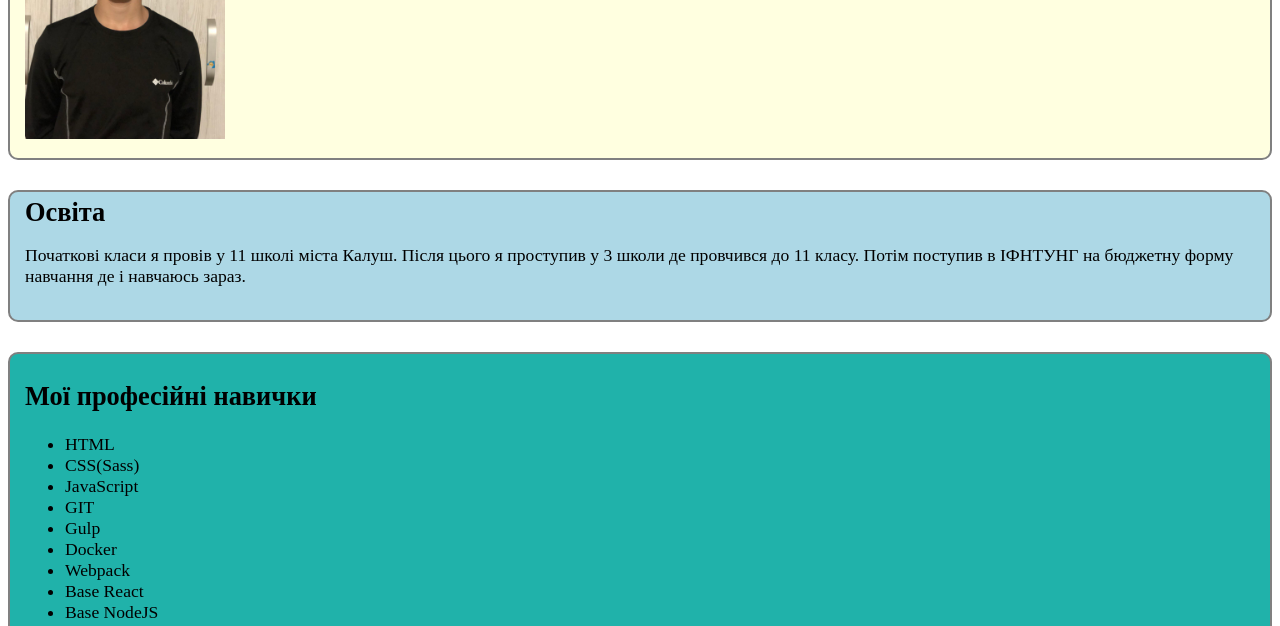
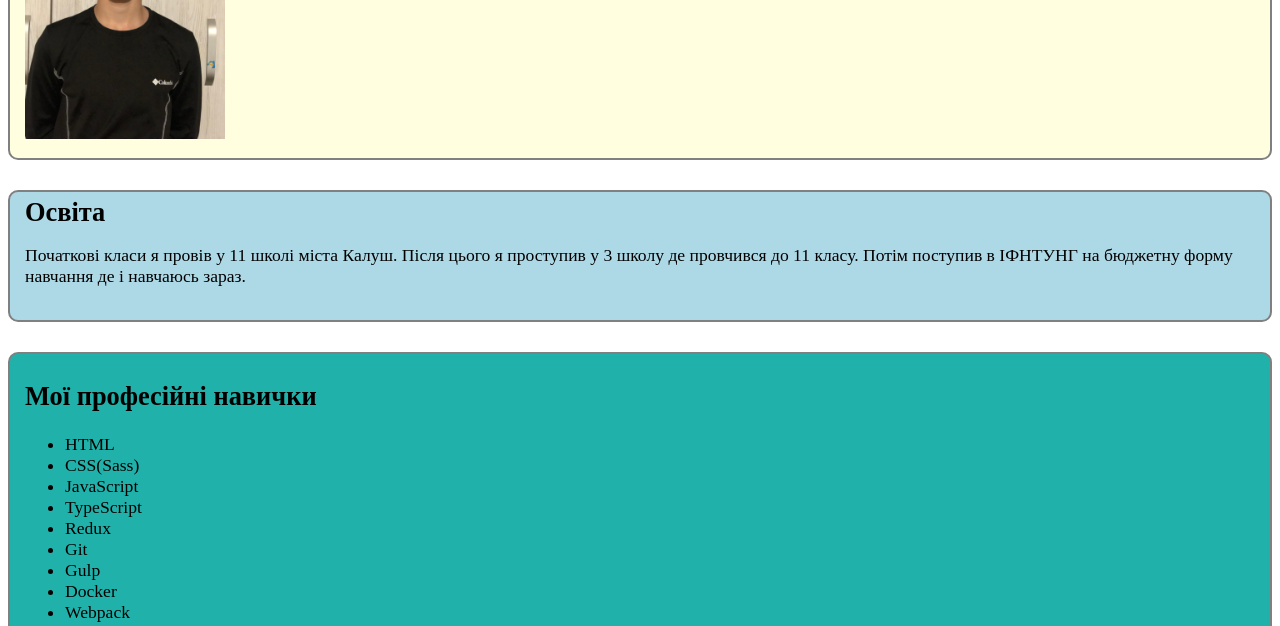
Before and after one commit to AndriyKI-22/cv-education, a plain HTML site: page index.html in a window 1280 px wide. Shown: the part 153-779 px from the top of the page. Drawn offline with Linux system fonts and the light colour scheme.

Commit message:
initial state

```diff
--- a/index.html
+++ b/index.html
@@ -23,7 +23,7 @@
 
         <div class="education">
             <h2>Освіта</h2>
-            <p>Початкові класи я провів у 11 школі міста Калуш. Після цього я проступив у 3 школи де провчився до 11 класу.
+            <p>Початкові класи я провів у 11 школі міста Калуш. Після цього я проступив у 3 школу де провчився до 11 класу.
             Потім поступив в ІФНТУНГ на бюджетну форму навчання де і навчаюсь зараз.</p>
         </div>
 
@@ -33,7 +33,9 @@
                 <li>HTML</li>
                 <li>CSS(Sass)</li>
                 <li>JavaScript</li>
-                <li>GIT</li>
+                <li>TypeScript</li>
+                <li>Redux</li>
+                <li>Git</li>
                 <li>Gulp</li>
                 <li>Docker</li>
                 <li>Webpack</li>
```
